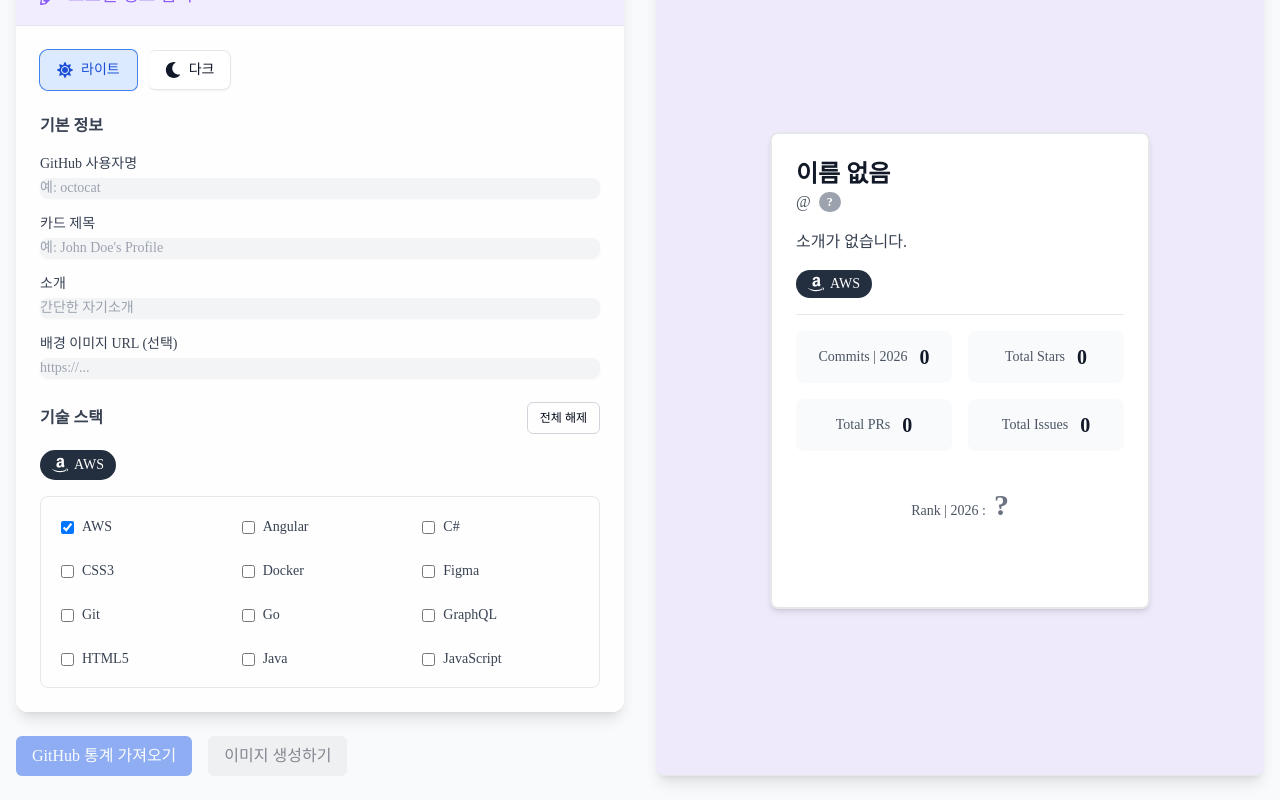
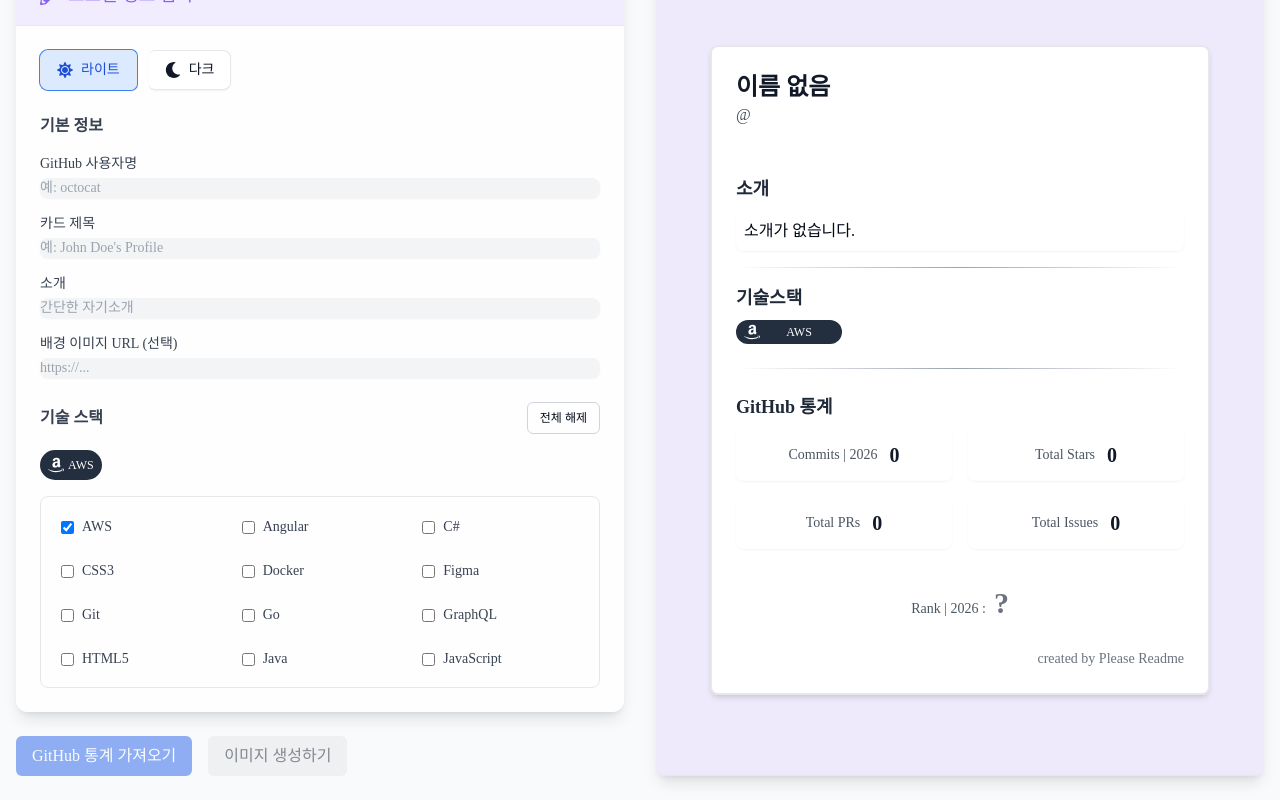
Before and after one commit to Hobby2025/please_readme, a Next.js app: page / in a window 1280 px wide. Both pictures are taken after a click on the label "AWS". Shown: the part 464-1264 px from the top of the page. Built offline with nearby package versions, Linux system fonts and the light colour scheme.

Commit message:
fix : 카드 형태 개선작업중

```diff
--- a/src/components/ProfileCard/ProfileCard.tsx
+++ b/src/components/ProfileCard/ProfileCard.tsx
@@ -133,23 +133,12 @@ export default function ProfileCard({ profile, stats, loading, onDownload }: Pro
   const [currentYear, setCurrentYear] = useState(new Date().getFullYear());
 
   return (
-    <div className={`${design.background} rounded-lg overflow-hidden border-2 transition-all duration-300
+    <div className={`relative min-h-[600px] min-w-[500px] rounded-lg overflow-hidden border-2 transition-all duration-300
       ${design.border} ${design.shadow} ${design.glow}
       ${profile.theme === 'dark' ? 'dark' : ''}`}
     >
-      {profile.backgroundImageUrl && (
-        <div className="relative h-48">
-          <Image
-            src={profile.backgroundImageUrl}
-            alt="Background"
-            fill
-            className="object-cover"
-          />
-        </div>
-      )}
-
-      <div className="p-6">
-        <div className="flex items-center gap-4 mb-4">
+      <div className={`${design.background} p-6`}>
+        <div className="flex items-center gap-4">
           {stats?.avatarUrl && (
             <div className={`relative w-20 h-20 rounded-full overflow-hidden border-2 ${design.border} p-0.5 bg-white dark:bg-gray-800`}>
               <Image
@@ -166,56 +155,81 @@ export default function ProfileCard({ profile, stats, loading, onDownload }: Pro
             </h2>
             <p className="text-gray-600 dark:text-gray-400 flex items-center">
               @{profile.githubUsername}
-              {rankLevel && (
-                <span className={`ml-2 px-2 py-0.5 text-xs font-semibold rounded-full ${design.badge}`}>
-                  {rankLevel}
-                </span>
-              )}
             </p>
           </div>
         </div>
+      </div>
 
-        <p className="text-gray-700 dark:text-gray-300 mb-4">
+      <div className="relative bg-white dark:bg-gray-800">
+        {profile.backgroundImageUrl && (
+          <div className="absolute inset-0 z-0 overflow-hidden">
+            <Image
+              src={profile.backgroundImageUrl}
+              alt="Body Background"
+              fill
+              className="object-cover opacity-15"
+            />
+            <div className="absolute inset-0 bg-white/50 dark:bg-gray-900/50"></div>
+          </div>
+        )}
+
+        <div className="relative z-10 p-6">
+          <div className="text-lg font-semibold mb-2 text-gray-800 dark:text-gray-200">
+            소개
+          </div>
+          <p className="dark:text-gray-300 mb-4 p-2 rounded-lg shadow-sm bg-white/70 dark:bg-gray-800/70">
             {profile.bio || stats?.bio || '소개가 없습니다.'}
           </p>
 
+          {profile.skills.length > 0 && <div className="h-px my-4 bg-gradient-to-r from-transparent via-gray-400 dark:via-gray-500 to-transparent"></div>}
+
           {profile.skills.length > 0 && (
-          <div className="grid grid-cols-4 gap-2 mb-4">
+            <>
+              <div className="text-lg font-semibold mb-2 text-gray-800 dark:text-gray-200">
+                기술스택
+              </div>
+              <div className="grid grid-cols-4 gap-2 mb-6">
                 {profile.skills.map((skill) => (
                   <TechBadge key={skill} tech={skill} />
                 ))}
               </div>
+            </>
           )}
 
+          {profile.skills.length > 0 && stats && <div className="h-px my-6 bg-gradient-to-r from-transparent via-gray-400 dark:via-gray-500 to-transparent"></div>}
+
           {stats && (
-          <div className={`border-t ${design.border} pt-4 mt-4`}>
-            <div className="grid grid-cols-2 gap-4 mb-4">
-              <div className={`flex flex-row justify-center items-center gap-3 text-center p-3 rounded-lg ${design.statsBg}`}>
-                <div className="text-sm text-gray-600 dark:text-gray-400">
+            <>
+              <div className="text-lg font-semibold text-gray-800 dark:text-gray-200">
+                GitHub 통계
+              </div>
+              <div className="grid grid-cols-2 gap-4 mb-4 mt-2">
+                <div className={`flex flex-row justify-center items-center gap-3 text-center p-3 rounded-lg bg-white/70 dark:bg-gray-800/60 shadow-sm`}>
+                  <div className="text-sm text-gray-600 dark:text-gray-300">
                     Commits | {currentYear}
                   </div>
                   <div className="text-xl font-bold text-gray-900 dark:text-white">
                     {stats.currentYearCommits ?? '-'}
                   </div>
                 </div>
-              <div className={`flex flex-row justify-center items-center gap-3 text-center p-3 rounded-lg ${design.statsBg}`}>
-                <div className="text-sm text-gray-600 dark:text-gray-400">
+                <div className={`flex flex-row justify-center items-center gap-3 text-center p-3 rounded-lg bg-white/70 dark:bg-gray-800/60 shadow-sm`}>
+                  <div className="text-sm text-gray-600 dark:text-gray-300">
                     Total Stars
                   </div>
                   <div className="text-xl font-bold text-gray-900 dark:text-white">
                     {stats.totalStars ?? '-'}
                   </div>
                 </div>
-              <div className={`flex flex-row justify-center items-center gap-3 text-center p-3 rounded-lg ${design.statsBg}`}>
-                <div className="text-sm text-gray-600 dark:text-gray-400">
+                <div className={`flex flex-row justify-center items-center gap-3 text-center p-3 rounded-lg bg-white/70 dark:bg-gray-800/60 shadow-sm`}>
+                  <div className="text-sm text-gray-600 dark:text-gray-300">
                     Total PRs
                   </div>
                   <div className="text-xl font-bold text-gray-900 dark:text-white">
                     {stats.totalPRs ?? '-'}
                   </div>
                 </div>
-              <div className={`flex flex-row justify-center items-center gap-3 text-center p-3 rounded-lg ${design.statsBg}`}>
-                <div className="text-sm text-gray-600 dark:text-gray-400">
+                <div className={`flex flex-row justify-center items-center gap-3 text-center p-3 rounded-lg bg-white/70 dark:bg-gray-800/60 shadow-sm`}>
+                  <div className="text-sm text-gray-600 dark:text-gray-300">
                     Total Issues
                   </div>
                   <div className="text-xl font-bold text-gray-900 dark:text-white">
@@ -225,32 +239,19 @@ export default function ProfileCard({ profile, stats, loading, onDownload }: Pro
               </div>
 
               <div className="mt-6 text-center">
-              <div className="inline-block px-6 py-3 rounded-lg bg-opacity-10 dark:bg-opacity-20"
-                   style={{backgroundColor: rankLevel === 'S' ? 'rgba(168,85,247,0.1)' :
-                           rankLevel === 'A+' ? 'rgba(59,130,246,0.1)' : undefined}}>
+                <div className="inline-block px-6 py-3 rounded-lg bg-white/60 dark:bg-gray-800/50">
                   <span className="text-sm font-medium text-gray-600 dark:text-gray-400 mr-2">Rank | {currentYear} :</span>
                   <span className={`text-3xl font-bold ${design.textColor}`}>
                     {stats.rank && stats.rank.level}
                   </span>
                 </div>
               </div>
+              <div className='flex justify-end mt-4'>
+                <span className='text-gray-500 dark:text-gray-400 text-sm'>created by Please Readme</span>
               </div>
+            </>
           )}
         </div>
-
-      <div className={`p-6 flex justify-between items-center ${rankLevel === 'S' || rankLevel === 'A+' ? 'bg-gradient-to-r from-transparent via-gray-50/50 to-transparent dark:via-gray-700/30' : ''}`}>
-        {onDownload && (
-          <button
-            onClick={onDownload}
-            className={`text-white font-bold py-2 px-6 rounded-full transition-all duration-300
-            ${rankLevel === 'S' ? 'bg-gradient-to-r from-purple-500 to-indigo-500 hover:from-purple-600 hover:to-indigo-600 shadow-md shadow-purple-500/20' :
-              rankLevel === 'A+' ? 'bg-gradient-to-r from-blue-500 to-sky-500 hover:from-blue-600 hover:to-sky-600 shadow-md shadow-blue-500/20' :
-              'bg-blue-600 hover:bg-blue-700'}`}
-            aria-label="다운로드"
-          >
-            다운로드
-          </button>
-        )}
       </div>
     </div>
   );
--- a/src/components/ui/TechBadge.tsx
+++ b/src/components/ui/TechBadge.tsx
@@ -34,13 +34,15 @@ export const TechBadge: FC<TechBadgeProps> = ({ tech }) => {
   return (
     <span
       className={cn(
-        'flex items-center px-3 py-1 rounded-full text-sm font-medium gap-1.5',
+        'inline-grid grid-cols-[auto_1fr] items-center px-2 py-1 rounded-full text-xs font-medium gap-x-1',
         text
       )}
       style={{ backgroundColor: backgroundColor }}
     >
-      <Icon className="flex justify-center w-4 h-4 text-center" />
-      {tech}
+      <div className="flex items-center justify-center w-4 h-4">
+        <Icon className="flex-shrink-0 w-full h-full" />
+      </div>
+      <span className='text-center'>{tech}</span>
     </span>
   );
 };
```
Lines whose indentation alone changed are shown as unchanged.
